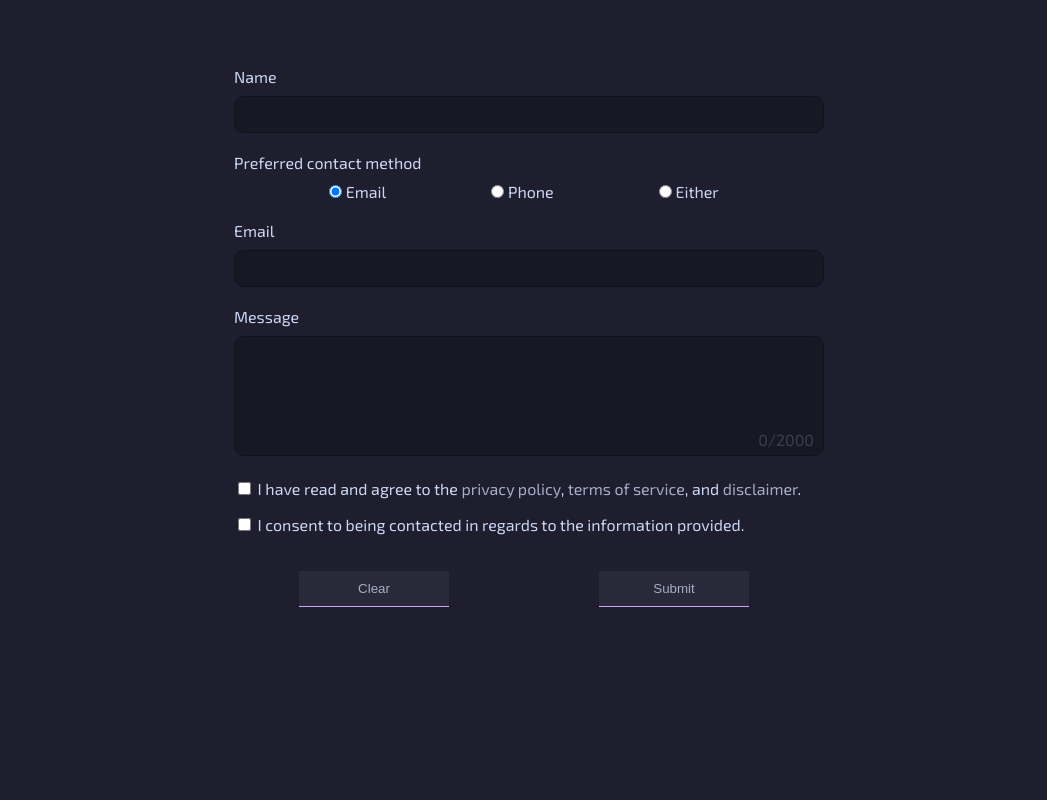
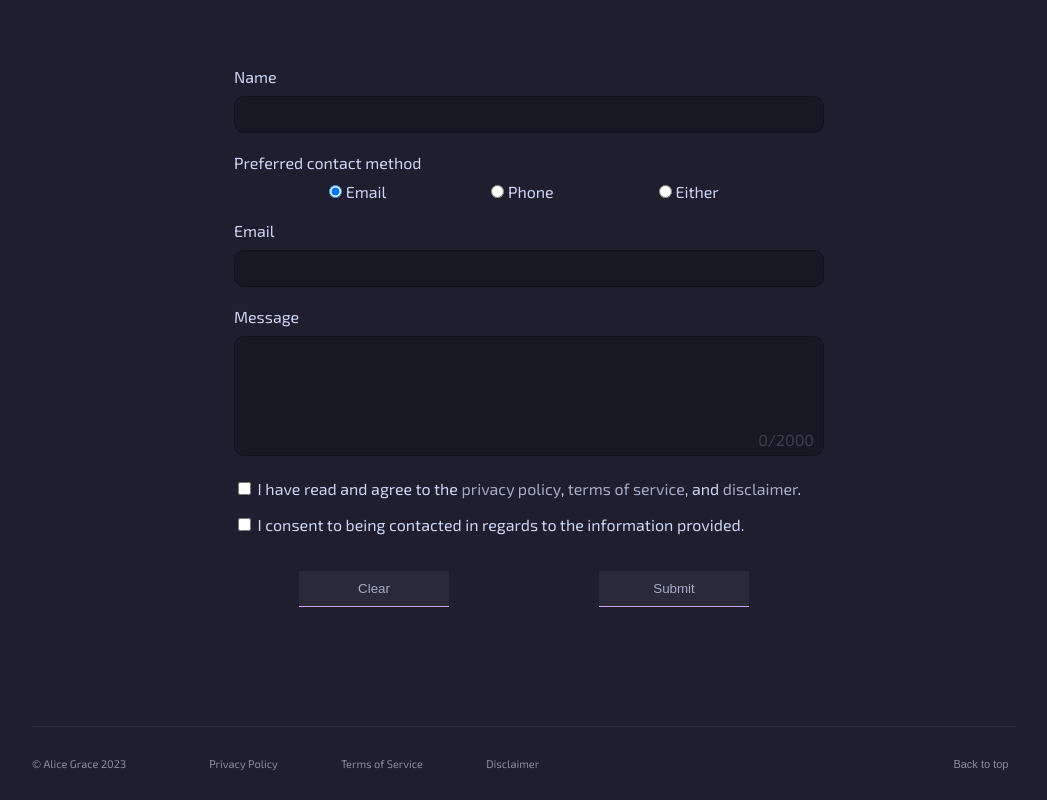
Before and after one commit to alic3dev/alic3.dev, a Next.js app: page / in a window 1280 px wide. Shown: the part 3647-4447 px from the top of the page, without its empty margins (116-1163 px from the left). Before the commit the page ends 4374 px from the top, so only its background shows below. Built offline with nearby package versions, Linux system fonts and the light colour scheme.

Commit message:
Implement `Footer` component, lives at page bottom

```diff
--- a/app/page.tsx
+++ b/app/page.tsx
@@ -1,4 +1,5 @@
 import BackgroundCanvas from '@/components/BackgroundCanvas'
+import Footer from '@/components/Footer'
 import Header from '@/components/Header'
 
 import { WorkSection, HomeSection } from '@/components/sections'
@@ -13,6 +14,8 @@ export default function RootPage(): JSX.Element {
       <WorkSection />
       <ContactSection />
 
+      <Footer />
+
       <Header />
     </main>
   )
--- /dev/null
+++ b/components/Footer.module.scss
@@ -0,0 +1,59 @@
+@use '@/styles/utils/colors';
+
+.footer {
+  position: relative;
+  display: flex;
+  align-items: center;
+  justify-content: space-between;
+
+  padding: 3rem 10%;
+  color: transparentize(colors.$text, 0.4);
+
+  &::before {
+    content: '';
+    position: absolute;
+
+    left: calc(10% + 2rem);
+    right: calc(10% + 2rem);
+    bottom: 100%;
+
+    height: 1px;
+
+    background: transparentize(colors.$text, 0.9);
+  }
+}
+
+.footer-item {
+  font-size: 1.1rem;
+
+  width: fit-content;
+  padding-left: 2rem;
+  padding-right: 2rem;
+}
+
+button.footer-item,
+a.footer-item {
+  margin: 0;
+  padding: 0;
+  border: none;
+  background: none;
+
+  color: transparentize(colors.$text, 0.4);
+
+  cursor: pointer;
+
+  &:hover,
+  &:active {
+    color: transparentize(colors.$text, 0.2);
+
+    text-decoration: underline;
+  }
+
+  &:active {
+    color: colors.$text;
+  }
+}
+
+.footer-section-seperator {
+  flex: 0.5;
+}
--- /dev/null
+++ b/components/Footer.tsx
@@ -0,0 +1,37 @@
+'use client'
+
+import React from 'react'
+
+import styles from './Footer.module.scss'
+
+export default function Footer(): JSX.Element {
+  const copyrightYear = new Date().getFullYear()
+
+  const onBackToTopClick: React.MouseEventHandler =
+    React.useCallback<React.MouseEventHandler>(() => {
+      window.scrollTo({ top: 0, behavior: 'smooth' })
+    }, [])
+
+  return (
+    <footer className={styles.footer}>
+      <div className={styles['footer-item']}>
+        &copy; Alice Grace {copyrightYear > 2023 ? copyrightYear : 2023}
+      </div>
+      <a href="#" className={styles['footer-item']}>
+        Privacy Policy
+      </a>
+      <a href="#" className={styles['footer-item']}>
+        Terms of Service
+      </a>
+      <a href="#" className={styles['footer-item']}>
+        Disclaimer
+      </a>
+
+      <div className={styles['footer-section-seperator']} />
+
+      <button onClick={onBackToTopClick} className={styles['footer-item']}>
+        Back to top
+      </button>
+    </footer>
+  )
+}
```
